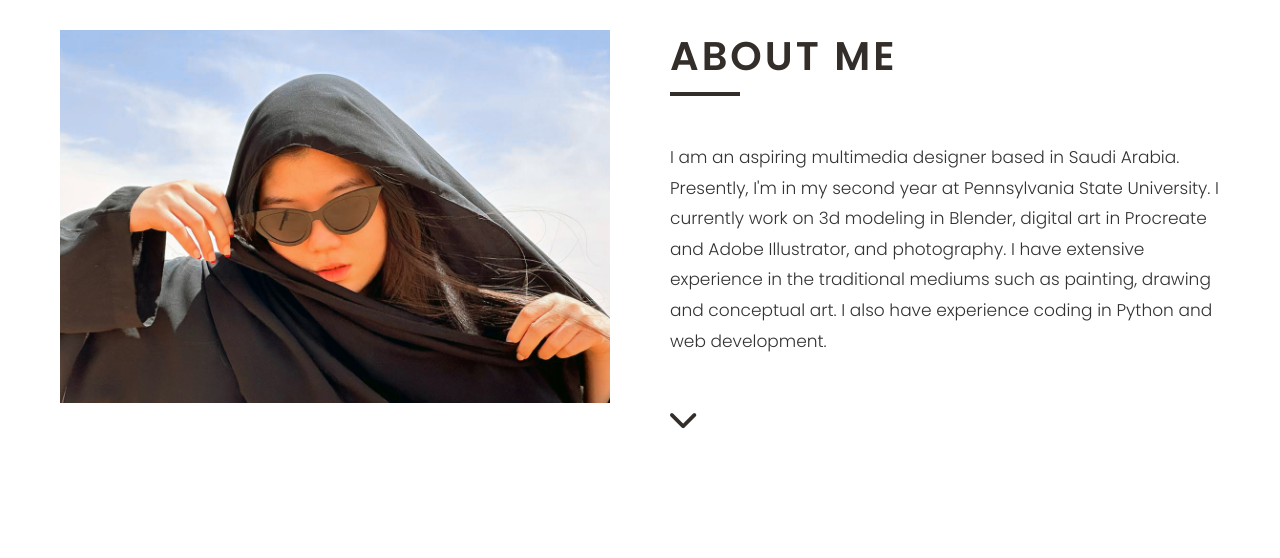
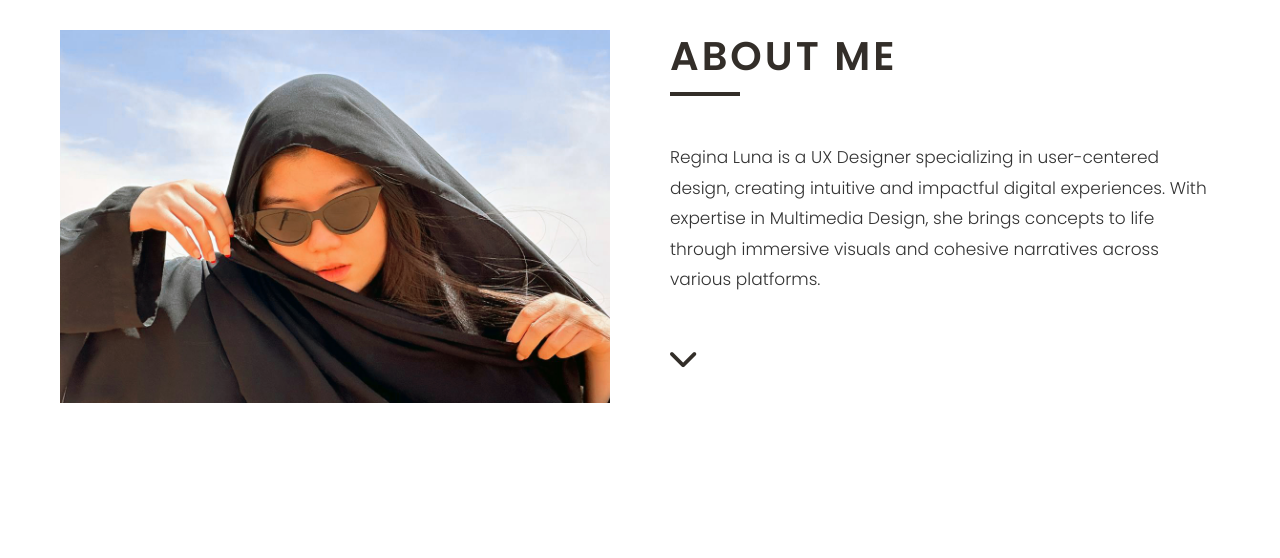
Before and after one commit to Lseejaxx/LunaR.github.io, a plain HTML site: page index.html in a window 1280 px wide. Shown: the part 840-1398 px from the top of the page. Drawn offline with Linux system fonts and the light colour scheme.

Commit message:
index.html

```diff
--- a/index.html
+++ b/index.html
@@ -70,7 +70,7 @@
                         <div class = "title">
                             <h2>About Me</h2>
                         </div>
-                        <p class = "lead">I am an aspiring multimedia designer based in Saudi Arabia. Presently, I'm in my second year at Pennsylvania State University.  I currently work on 3d modeling in Blender, digital art in Procreate and Adobe Illustrator, and photography. I have extensive experience in the traditional mediums such as painting, drawing and conceptual art. I also have experience coding in Python and web development.</p>
+                        <p class = "lead">Regina Luna is a UX Designer specializing in user-centered design, creating intuitive and impactful digital experiences. With expertise in Multimedia Design, she brings concepts to life through immersive visuals and cohesive narratives across various platforms.</p>
                         <p class = "lead"></p>
                         <a href = "#work" class = "btn-down">
                             <i class = "fas fa-chevron-down"></i>
```
